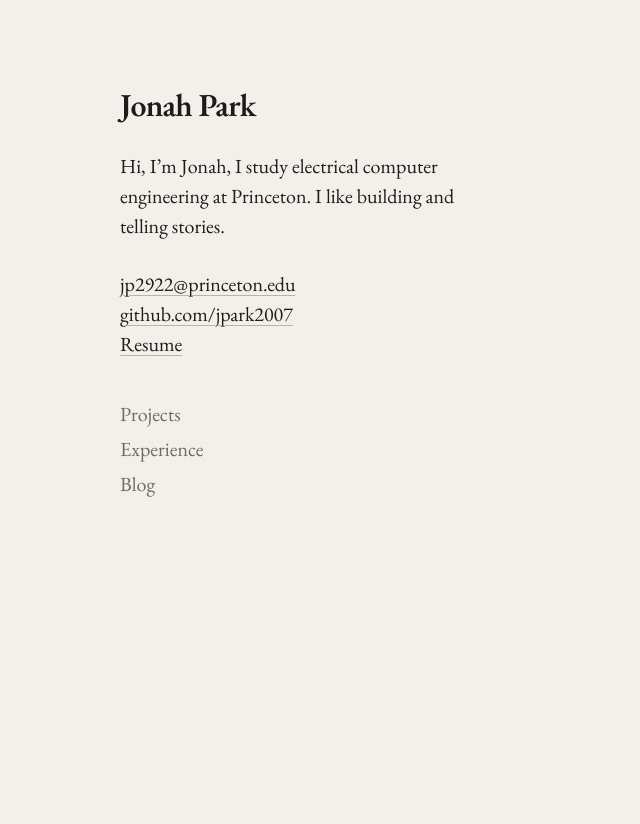
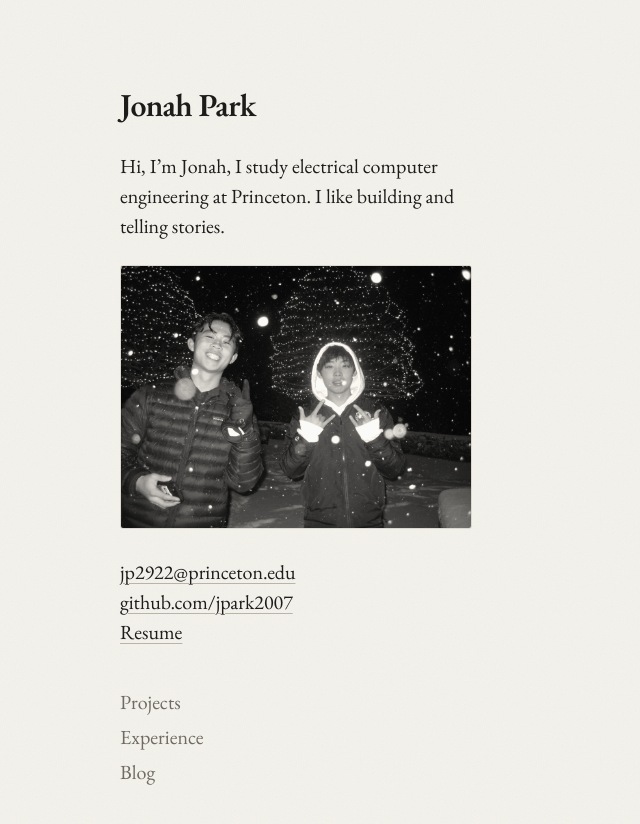
Before and after one commit to jpark2007/jpark2007.github.io, a Jekyll site: the page index.html, which Jekyll copies as it is, in a window 1280 px wide. Shown: the top 824 px of the page, without its empty margins (0-640 px from the left). Built offline with Jekyll 4.4.1, drawn with Linux system fonts in a browser that asks for light colours.

Commit message:
Add photo to home page
Co-Authored-By: Claude Fable 5.2 <noreply@anthropic.com>

```diff
--- a/index.html
+++ b/index.html
@@ -18,7 +18,7 @@
   <header class="who">
     <h1>Jonah Park</h1>
     <p>Hi, I’m Jonah, I study electrical computer engineering at Princeton. I like building and telling stories.</p>
-    <figure class="photo"><img src="me.jpg" alt="Jonah Park" width="600" height="750" onerror="this.parentNode.hidden=true"></figure>
+    <figure class="photo"><img src="me.jpg" alt="Jonah and a friend in the snow at night, in front of trees strung with lights" width="1024" height="768"></figure>
 
     <p class="links"><a href="mailto:jp2922@princeton.edu">jp2922@princeton.edu</a><br><a href="https://github.com/jpark2007">github.com/jpark2007</a><br><a href="resume.pdf">Resume</a></p>
 
--- a/style.css
+++ b/style.css
@@ -50,8 +50,8 @@ a:hover { text-decoration-color: var(--ink); }
 .photo {
   --x: 50%; --y: 50%;
   position: relative;
-  width: 100%; max-width: 15rem;
-  aspect-ratio: 4 / 5;
+  width: 100%; max-width: 22rem;
+  aspect-ratio: 4 / 3;
   margin: 1.5rem 0 0;
   overflow: hidden;
   border: 1px solid var(--line);
```
Also changed, not shown: me.jpg (added).
